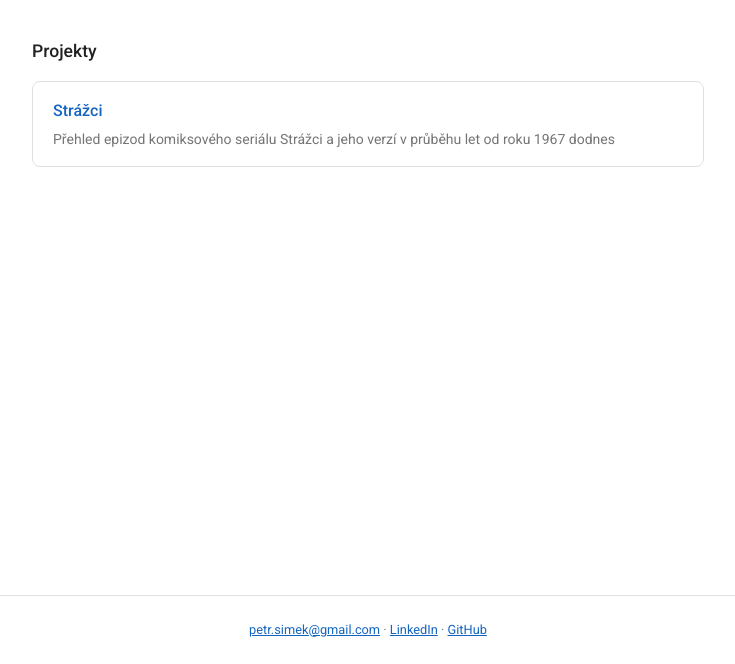
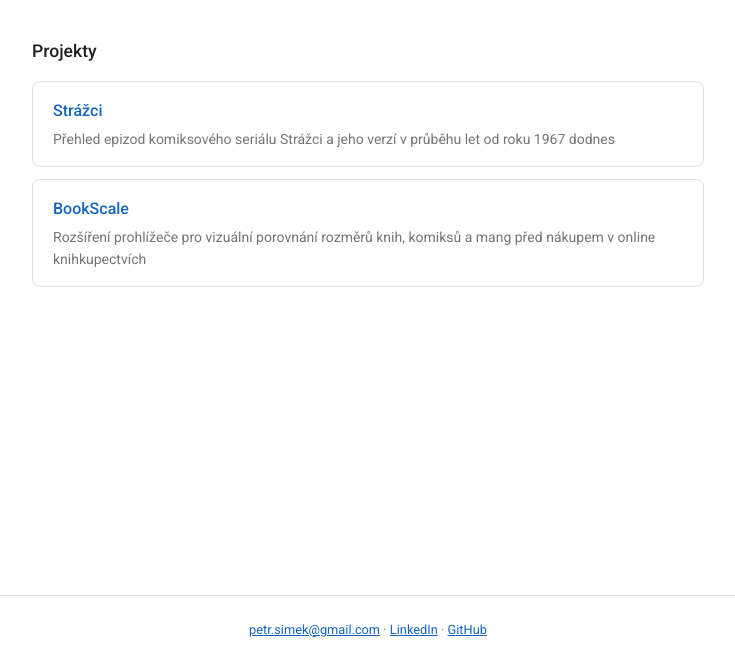
Before and after one commit to petrsimek/petrsimek.github.io, a plain HTML site: page index.html in a window 1280 px wide. Shown: the part 136-800 px from the top of the page, without its empty margins (272-1007 px from the left). Drawn offline with Linux system fonts and the light colour scheme.

Commit message:
Add BookScale to project index
Co-Authored-By: Claude Opus 4.7 (1M context) <noreply@anthropic.com>

```diff
--- a/index.html
+++ b/index.html
@@ -102,6 +102,10 @@ footer a { color: var(--accent); }
       <div class="project-name">Strážci</div>
       <div class="project-desc">Přehled epizod komiksového seriálu Strážci a jeho verzí v průběhu let od roku 1967 dodnes</div>
     </a>
+    <a href="https://github.com/petrsimek/book-scale-extension" target="_blank" rel="noopener" class="project">
+      <div class="project-name">BookScale</div>
+      <div class="project-desc">Rozšíření prohlížeče pro vizuální porovnání rozměrů knih, komiksů a mang před nákupem v online knihkupectvích</div>
+    </a>
   </div>
 </div>
 
```
